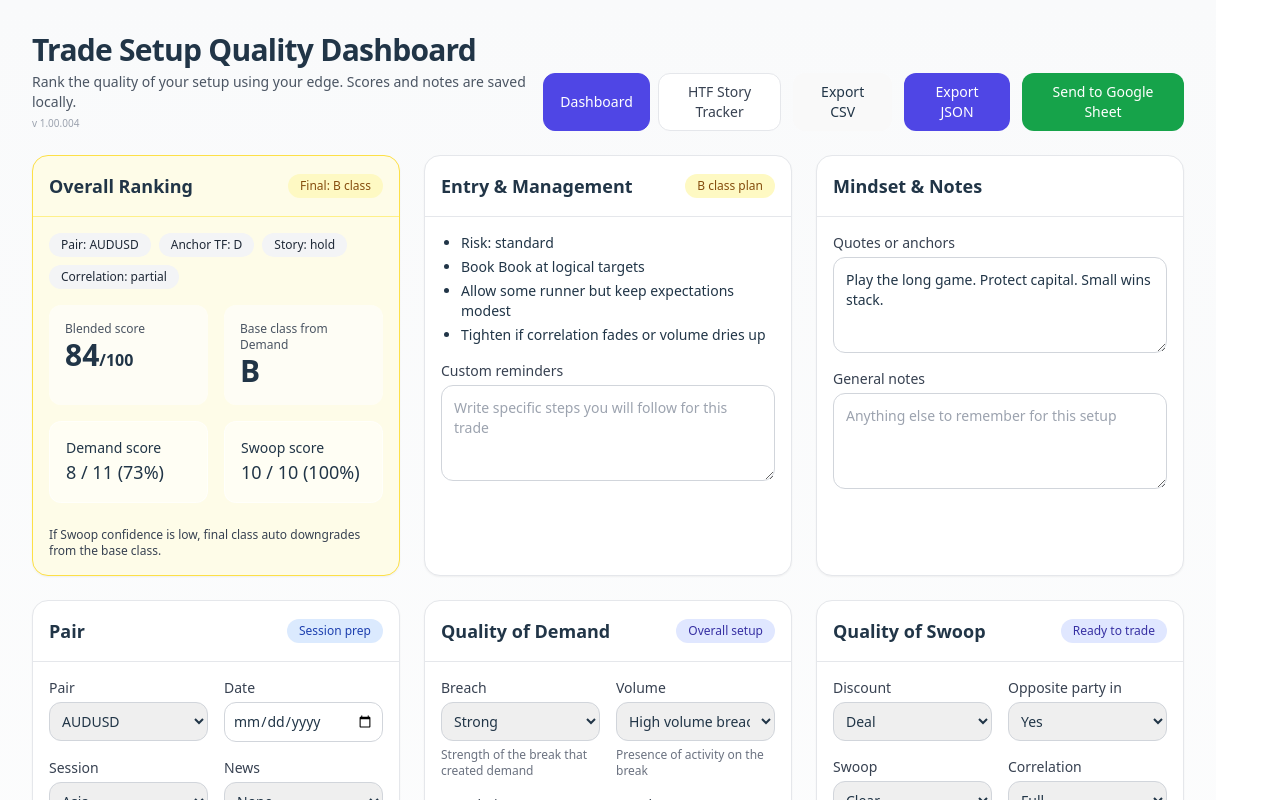
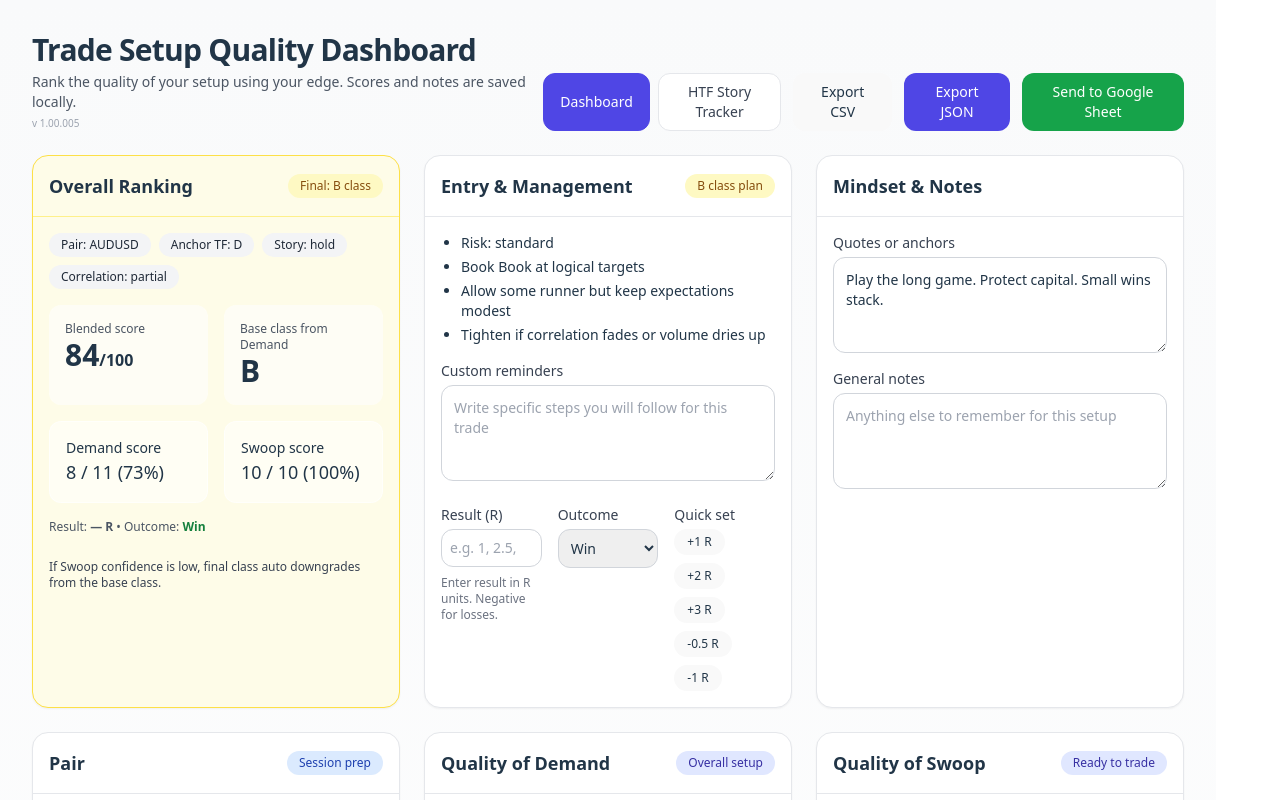
Before and after one commit to rmseacrypto-lang/vitejs-vite-2khhcjqx, a React (Vite) app: page / in a window 1280 px wide. Shown: the top 800 px of the page. Built offline with nearby package versions, Linux system fonts and the light colour scheme.

Commit message:
added result

```diff
--- a/src/App.tsx
+++ b/src/App.tsx
@@ -4,7 +4,7 @@ import React, { useMemo, useEffect, useState } from "react";
 // Tailwind via CDN in index.html
 // Data is saved to localStorage
 
-const APP_VERSION = "v 1.00.004";
+const APP_VERSION = "v 1.00.005";
 
 // ---------- Types ----------
 export type Pair =
@@ -28,6 +28,7 @@ export type OppositeIn = "yes" | "maybe";
 export type SwoopClarity = "clear" | "maybe";
 export type Session = "Asia" | "London" | "New York";
 export type NewsImpact = "High Impact" | "Medium Impact" | "None";
+export type Outcome = "Win" | "Loss";
 
 export interface Demand {
   breach: Breach;
@@ -67,6 +68,8 @@ export interface DataModel {
   news: NewsImpact;
   timeframe: TradeTF; // NEW: current setup timeframe
   webhookUrl: string; // journal sheet endpoint
+  resultR: string;     // store as string for easy input binding
+  outcome: Outcome;    // Win or Loss
 }
 
 // ---------- Constants ----------
@@ -204,6 +207,8 @@ const defaultData: DataModel = {
   news: "None",
   timeframe: "15m",
   webhookUrl: "",
+  resultR: "",
+  outcome: "Win",
 };
 
 // ---------- Scoring ----------
@@ -312,6 +317,9 @@ export default function App(){
     notes: data.notes,
     demandNotes: data.demandNotes,
     swoopNotes: data.swoopNotes,
+    resultR: data.resultR,
+    outcome: data.outcome,
+
     // Flatten for journal
     anchor: currentStory.anchor,
     story: currentStory.story,
@@ -353,7 +361,7 @@ export default function App(){
       "d_breach","d_volume","d_corr","d_ma","d_htf","d_news_caused",
       "s_discount","s_oppIn","s_swoop","s_corr","s_vol",
       "d_score","d_max","s_score","s_max","finalPct","baseClass","adjustedClass",
-      "reminders","quotes","notes","demandNotes","swoopNotes"
+      "reminders","quotes","notes","demandNotes","swoopNotes","resultR","outcome"
     ];
     const row = [
       p.timestamp, p.pair, p.date, p.session, p.news, p.timeframe,
@@ -362,6 +370,7 @@ export default function App(){
       p.s_discount, p.s_oppIn, p.s_swoop, p.s_corr, p.s_vol,
       p.d_score, p.d_max, p.s_score, p.s_max, p.finalPct, p.baseClass, p.adjustedClass,
       JSON.stringify(p.reminders).replaceAll("\"","'"), JSON.stringify(p.quotes).replaceAll("\"","'"), JSON.stringify(p.notes).replaceAll("\"","'"), JSON.stringify(p.demandNotes).replaceAll("\"","'"), JSON.stringify(p.swoopNotes).replaceAll("\"","'")
+      ,p.resultR, p.outcome
     ];
     const csv = `${hdr.join(",")}
 ${row.map((v:any)=>`${v}`).join(",")}`;
@@ -474,6 +483,13 @@ ${row.map((v:any)=>`${v}`).join(",")}`;
                 <p className="text-sm font-medium">Swoop score</p>
                 <p className="text-lg">{swoopScore.score} / {swoopScore.max} ({Math.round(swoopScore.pct)}%)</p>
               </div>
+              <div className="text-xs text-gray-600">
+                Result: <span className="font-semibold">{data.resultR || "—"} R</span> • Outcome:{" "}
+                <span className={`font-semibold ${data.outcome === "Win" ? "text-green-700" : "text-red-700"}`}>
+                  {data.outcome}
+                </span>
+              </div>
+
             </div>
             <div className="pt-2 text-xs text-gray-700">If Swoop confidence is low, final class auto downgrades from the base class.</div>
           </SectionCard>
@@ -483,6 +499,68 @@ ${row.map((v:any)=>`${v}`).join(",")}`;
               {mgmt.bullets.map((b, i) => (<li key={i}>{b}</li>))}
             </ul>
             <NoteBox label="Custom reminders" value={data.reminders} onChange={(v)=>setData((prev: DataModel)=>({...prev,reminders:v}))} placeholder="Write specific steps you will follow for this trade" />
+            <div className="grid md:grid-cols-3 gap-4 pt-2">
+              <div className="flex flex-col gap-1">
+                <label className="text-sm font-medium text-gray-700">Result (R)</label>
+                <input
+                  type="number"
+                  step="0.1"
+                  inputMode="decimal"
+                  className="rounded-xl border border-gray-300 p-2 text-sm focus:outline-none focus:ring-2 focus:ring-indigo-500"
+                  placeholder="e.g. 1, 2.5, -0.7"
+                  value={data.resultR}
+                  onChange={(e) => {
+                    const v = e.target.value;
+                    setData((prev: DataModel) => {
+                      // auto set outcome if user types a signed number
+                      const n = Number(v);
+                      const autoOutcome: Outcome =
+                        !isNaN(n) ? (n < 0 ? "Loss" : "Win") : prev.outcome;
+                      return { ...prev, resultR: v, outcome: autoOutcome };
+                    });
+                  }}
+                />
+                <p className="text-xs text-gray-500 mt-1">
+                  Enter result in R units. Negative for losses.
+                </p>
+              </div>
+
+  <Select
+    label="Outcome"
+    value={data.outcome}
+    onChange={(v) =>
+      setData((prev: DataModel) => ({ ...prev, outcome: v as Outcome }))
+    }
+    options={[
+      { label: "Win", value: "Win" },
+      { label: "Loss", value: "Loss" },
+    ]}
+  />
+
+  {/* quick chips for convenience */}
+  <div className="flex flex-col gap-1">
+    <label className="text-sm font-medium text-gray-700">Quick set</label>
+    <div className="flex flex-wrap gap-2">
+      {["+1", "+2", "+3", "-0.5", "-1"].map((t) => (
+        <button
+          key={t}
+          type="button"
+          className="px-3 py-1 rounded-full border text-xs hover:bg-gray-50"
+          onClick={() =>
+            setData((prev: DataModel) => {
+              const n = Number(t.replace("+", ""));
+              const outcome: Outcome = n < 0 ? "Loss" : "Win";
+              return { ...prev, resultR: String(n), outcome };
+            })
+          }
+        >
+          {t} R
+        </button>
+      ))}
+    </div>
+  </div>
+</div>
+
           </SectionCard>
 
           <SectionCard title="Mindset & Notes">
```
